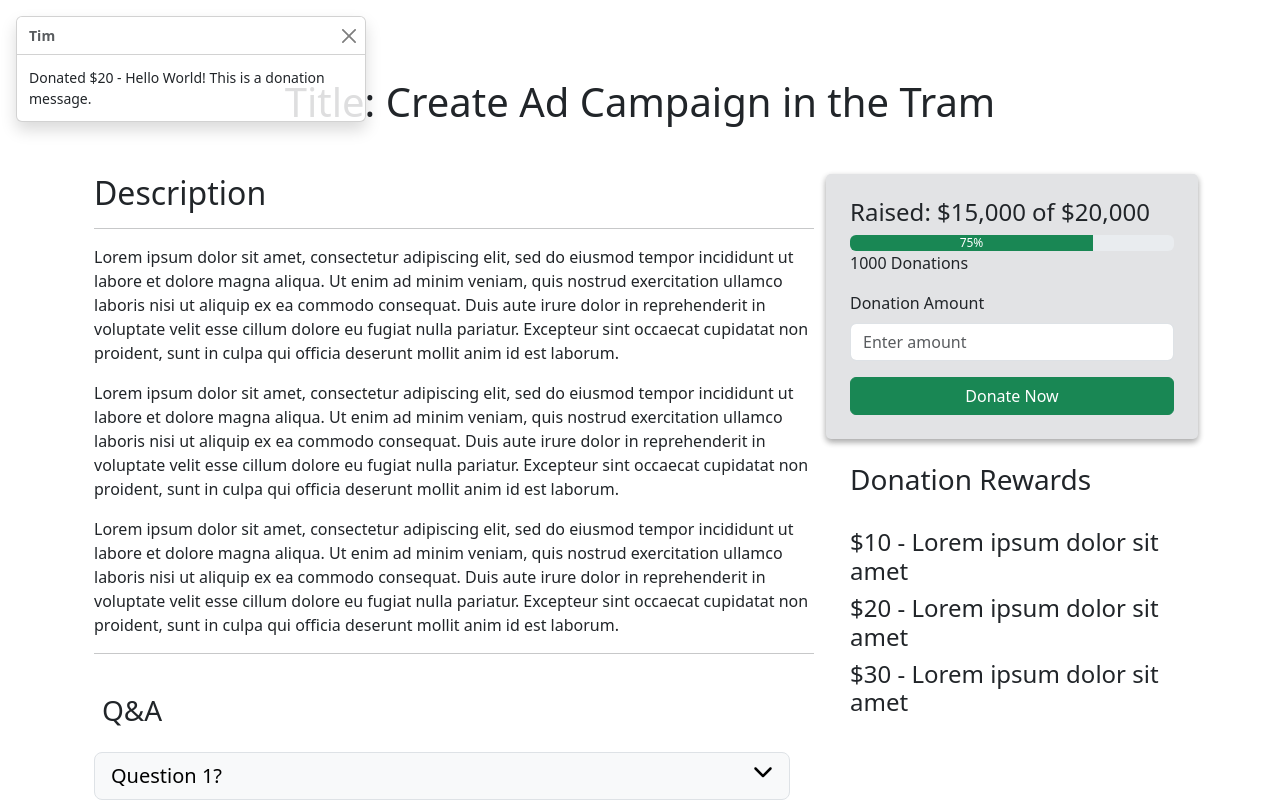
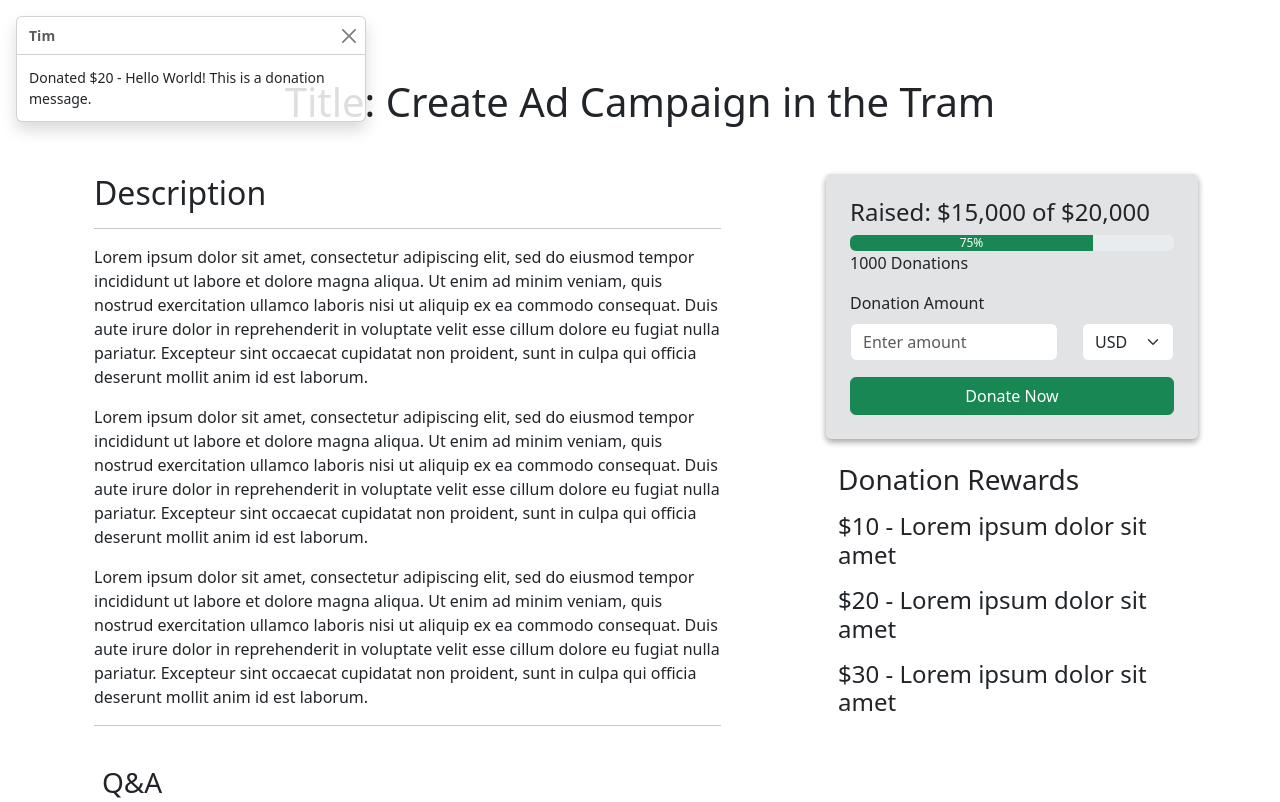
Before and after one commit to VanWrath/flexible-fundraising-single-web-page, a React (Create React App) app: page / in a window 1280 px wide. Shown: the top 802 px of the page. Built offline with nearby package versions, Linux system fonts and the light colour scheme.

Commit message:
updated ui
- updated styling
- added a question field in the bottom form
- added multiple currency select
- updated documentation

```diff
--- a/src/App.js
+++ b/src/App.js
@@ -1,6 +1,7 @@
 import './App.css';
 import { useState, useEffect } from 'react';
 import data from './data/data.json';
+import currencies from './data/currencies.json';
 import Container from 'react-bootstrap/Container';
 import Row from 'react-bootstrap/Row';
 import Col from 'react-bootstrap/Col';
@@ -26,8 +27,9 @@ function App() {
   const [donations, setDonations] = useState(data.donations); //replace data.donations with data from an API to get live donations values.
   const [goal, setGoal] = useState(data.goal);
   const [intervalAmount, setIntervalAmount] = useState(data.amountRaised*0.05);
+  const [remoteData, setRemoteData] = useState();
   const [donationAmount, setDonationAmount] = useState();
-  const [remoteData, setRemoteData] = useState();
+  const [selectedCurrency, setSelectedCurrency] = useState("USD");
 
   /* Request API data.
    * Update donations and amount raised dynamically.
@@ -87,7 +89,7 @@ function App() {
     <CollapsibleComponent key={index} heading={question.question} body={question.answer}/>);
 
   //create list of rewards to render
-  const rewards = data.donationRewards.map((reward, index) => <h4 key={index}>{reward}</h4>);
+  const rewards = data.donationRewards.map((reward, index) => <h4 key={index} className='my-3'>{reward}</h4>);
 
   //check for form validation and submit form
   const [validated,setValidated] = useState(false);
@@ -99,20 +101,15 @@ function App() {
       event.stopPropagation();
     }
     if(donationAmount > 0) {
-      //Handle donation submit here ******************************
-      console.log("Amount to doante: $" + donationAmount);
+      /************ Handle donation submit here ************/
+      alert("Donated: " + donationAmount.toLocaleString("en-US",  {style:"currency", currency:selectedCurrency}) + " " + selectedCurrency );
 
       //input stripe payment link here.
-      window.location.href=stripeURL;
+      //window.location.href=stripeURL;
       setValidated(true);
     }
 
   };
-
-  //Test donations
-  useEffect(() => {
-
-  });
 
   return (
     <div className="App container" style={{ minHeight: '240px' }}>
@@ -124,8 +121,8 @@ function App() {
         <h1 className='m-5 text-center'>{data.title}</h1>
       <Row className='d-flex justify-content-between'>
         {/* Main Column*/}
-        <Col md={8}>
-          <Row>
+        <Col md={7}>
+          <Row >
             <Col>
               <h2>Description</h2>
               <hr/>
@@ -135,7 +132,7 @@ function App() {
 
             <Row>
               {/* Q&A section */}
-              <Col>
+              <Col className='pb-4'>
                 <h3 className='my-3 p-2'>Q&A</h3>
                 {/* Load questions and answers here */
                questions}
@@ -159,8 +156,20 @@ function App() {
               <Form noValidate validated={validated} onSubmit={handleSubmit}>
                 <Form.Group className="mb-3" controlId="donationValidation">
                   <Form.Label>Donation Amount</Form.Label>
-                  <Form.Control required type="number" placeholder="Enter amount" isValid={donationAmount > 0} isInvalid={donationAmount <= 0} onChange={(e) => setDonationAmount(e.target.value)}/>
-                  <Form.Control.Feedback type="invalid">Please enter a positive number</Form.Control.Feedback>
+                  <Row>
+                    <Col sm={8}>
+                      <Form.Control required type="number" placeholder="Enter amount" isValid={donationAmount > 0} isInvalid={donationAmount <= 0} onChange={(e) => setDonationAmount(e.target.value)}/>
+                      <Form.Control.Feedback type="invalid">Please enter a positive number</Form.Control.Feedback>
+                    </Col>
+
+                    <Col sm={4}>
+                      <Form.Select onChange={(e) => setSelectedCurrency(e.target.value)}>
+                        {currencies.map( (c, index) => <option key={index} value={c.currency}>{c.currency}</option>)}
+                      </Form.Select>
+                    </Col>
+                  </Row>
+
+
                 </Form.Group>
 
                 <Form.Group className='d-grid'>
@@ -173,9 +182,8 @@ function App() {
           <Row>
 
             {/* Donation Rewards section */}
-            <Col className='p-4'>
+            <Col className='py-4'>
               <h3>Donation Rewards</h3>
-              <br/>
               {rewards}
             </Col>
           </Row>
--- a/src/Components/Notification/Notification.js
+++ b/src/Components/Notification/Notification.js
@@ -61,7 +61,7 @@ function Notification() {
     //Test Notifications. Delete this useEffect code block in production.
     useEffect(() => {
         const pustTestNotif = setInterval(() =>{
-            if(id > 10){
+            if(id > 5){
                 return clearInterval(pustTestNotif);
             }
             addNotification(++id, "Tim", amount+=10, "$", "Hello World! This is a donation message.");
--- a/src/Components/UserForm.js
+++ b/src/Components/UserForm.js
@@ -8,7 +8,8 @@ import Button from 'react-bootstrap/Button';
  */
 function UserForm(props) {
   const [validated, setValidated] = useState(false);
-  const[email, setEmail] = useState();
+  const [email, setEmail] = useState();
+  const [question, setQuestion] = useState();
 
   //handles email form submission
   const handleSubmit = (event) => {
@@ -18,8 +19,8 @@ function UserForm(props) {
       event.stopPropagation();
     }
     else{
-      //handle email submission here *********************
-      console.log("Email has been submitted: " + email);
+      /******** Handle email submission here ********/
+      alert("Email has been submitted \nEmail: " + email + "\nQuestion: " + question);
 
     }
     setValidated(true);
@@ -39,6 +40,12 @@ function UserForm(props) {
         <Form.Control.Feedback type="invalid">Please enter a valid email.</Form.Control.Feedback>
       </Form.Group>
 
+      <Form.Group className='my-4' controlId="validatedQuestion">
+        <Form.Label>Question</Form.Label>
+        <Form.Control required type="text" placeholder="Enter Question" onChange={(e) => setQuestion(e.target.value)} />
+        <Form.Control.Feedback type="invalid">Please enter a question.</Form.Control.Feedback>
+      </Form.Group>
+
       <Button variant="outline-dark" type="submit">
         Submit
       </Button>
--- /dev/null
+++ b/src/data/currencies.json
@@ -0,0 +1,54 @@
+[
+        {
+            "currency":"USD",
+            "symbol":"$"
+        },
+        {
+            "currency":"CAD",
+            "symbol":"$"
+        },
+        {
+            "currency":"EUR",
+            "symbol":"€"
+        },
+        {
+            "currency":"AUD",
+            "symbol":"$"
+        },
+        {
+            "currency":"CNY",
+            "symbol":"¥"
+        },
+        {
+            "currency":"JPY",
+            "symbol":"¥"
+        },
+        {
+            "currency":"GBP",
+            "symbol":"£"
+        },
+        {
+            "currency":"INR",
+            "symbol":"₹"
+        },
+        {
+            "currency":"KRW",
+            "symbol":"₩"
+        },
+        {
+            "currency":"BRL",
+            "symbol":"R$"
+        },
+        {
+            "currency":"RUB",
+            "symbol":"₽"
+        },
+        {
+            "currency":"ZAR",
+            "symbol":"R"
+        },
+        {
+            "currency":"MXN",
+            "symbol":"$"
+        }
+    ]
```
Also changed, not shown: 1 other file (tests, documents, lock files or other folders).
